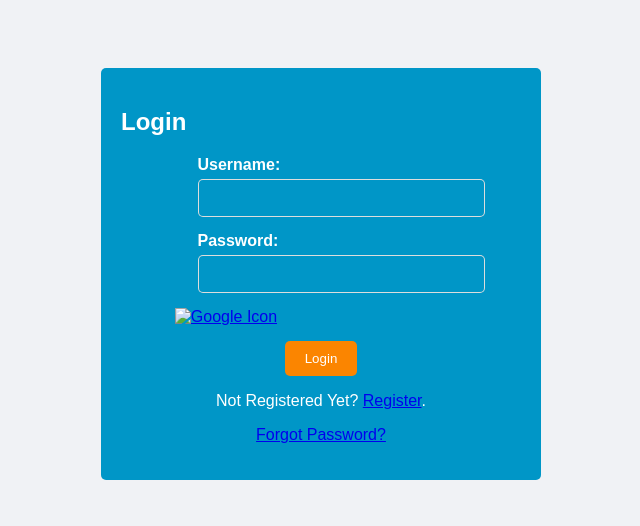
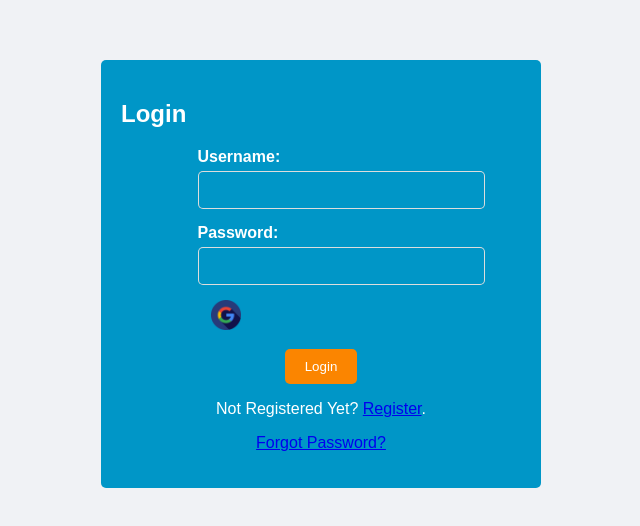
Before and after one commit to kpm-engineering/Login_Page, a plain HTML site: page index.html in a window 1280 px wide. Shown: the part 126-652 px from the top of the page, without its empty margins (319-959 px from the left). Drawn offline with Linux system fonts and the light colour scheme.

Commit message:
image link corrected

```diff
--- a/index.html
+++ b/index.html
@@ -28,7 +28,7 @@
 
       <div class="google">
       <a href="#" onclick="googleSignIn()">
-            <img src="google.png" alt="Google Icon" width="30" height="30">
+            <img src="assets/images/google.png" alt="Google Icon" width="30" height="30">
       </a>
       </div>
 
```
